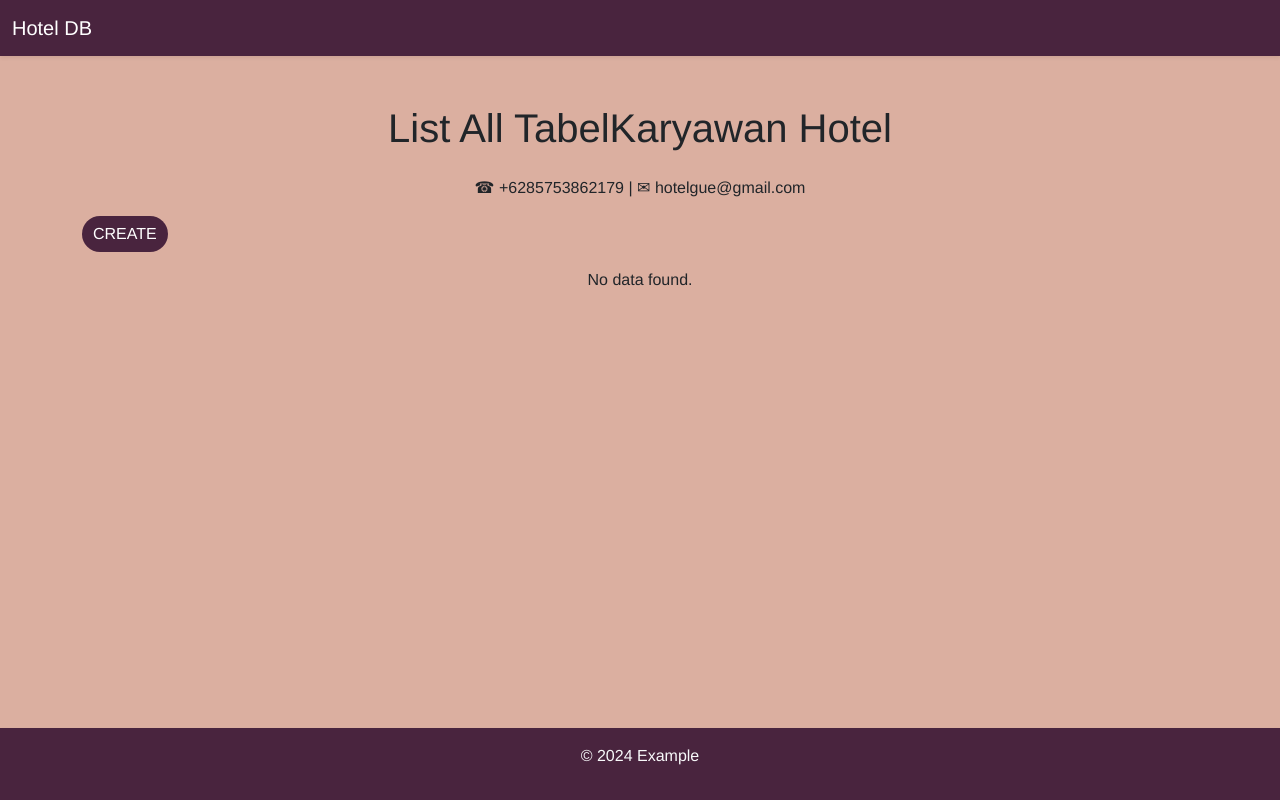
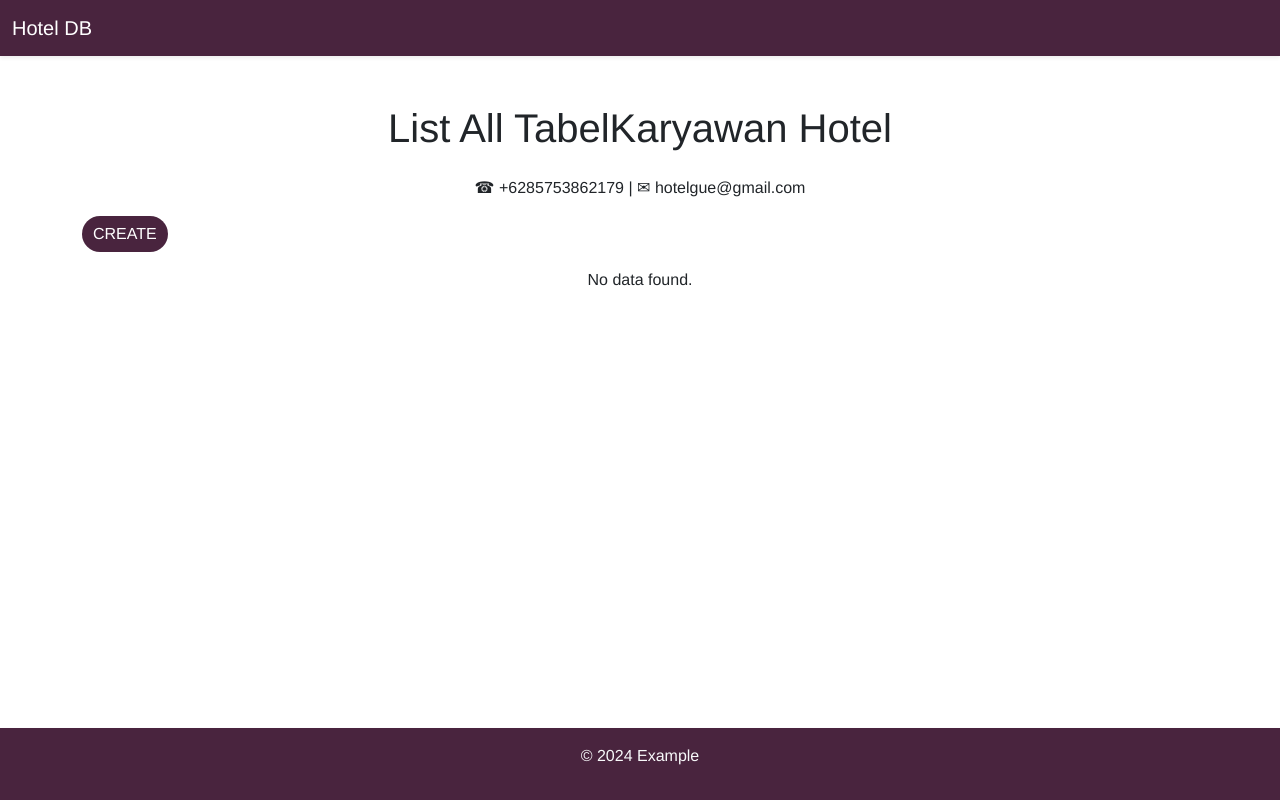
Before and after one commit to naufalfzml/Project-Akhir-BasisData, a Flask app: page /tableKaryawan in a window 1280 px wide. Run offline with Flask 3, Linux system fonts and the light colour scheme.

Commit message:
hapus bg

```diff
--- a/app/static/styleKamarHotel.css
+++ b/app/static/styleKamarHotel.css
@@ -1,6 +1,6 @@
 body, html {
     font-family: 'Franklin Gothic Medium', 'Arial Narrow', Arial, sans-serif;
-    background-color: #DBAFA0;
+    /* background-color: #DBAFA0; */
     height: 100%;
 }
 
--- a/app/static/styleLayananTambahan.css
+++ b/app/static/styleLayananTambahan.css
@@ -1,6 +1,6 @@
 body, html {
     font-family: 'Franklin Gothic Medium', 'Arial Narrow', Arial, sans-serif;
-    background-color: #DBAFA0;
+    /* background-color: #DBAFA0; */
     height: 100%;
 }
 
--- a/app/static/styleReservasiKamar.css
+++ b/app/static/styleReservasiKamar.css
@@ -1,6 +1,6 @@
 body, html {
     font-family: 'Franklin Gothic Medium', 'Arial Narrow', Arial, sans-serif;
-    background-color: #DBAFA0;
+    /* background-color: #DBAFA0; */
     height: 100%;
 }
 
--- a/app/static/styleReservasiLayanan.css
+++ b/app/static/styleReservasiLayanan.css
@@ -1,6 +1,6 @@
 body, html {
     font-family: 'Franklin Gothic Medium', 'Arial Narrow', Arial, sans-serif;
-    background-color: #DBAFA0;
+    /* background-color: #DBAFA0; */
     height: 100%;
 }
 
--- a/app/static/styleTabelKaryawan.css
+++ b/app/static/styleTabelKaryawan.css
@@ -1,6 +1,6 @@
 body, html {
     font-family: 'Franklin Gothic Medium', 'Arial Narrow', Arial, sans-serif;
-    background-color: #DBAFA0;
+    /* background-color: #DBAFA0; */
     height: 100%;
 }
 
--- a/app/static/styleTamuHotel.css
+++ b/app/static/styleTamuHotel.css
@@ -1,6 +1,6 @@
 body, html {
     font-family: 'Franklin Gothic Medium', 'Arial Narrow', Arial, sans-serif;
-    background-color: #DBAFA0;
+    /* background-color: #DBAFA0; */
     height: 100%;
 }
 
```
Also changed, not shown: app/templates/images/KamarHotel.png, app/templates/images/KaryawanHotel.png, app/templates/images/LayananTambahan.png, app/templates/images/ReservasiKamar.png, app/templates/images/ReservasiLayanan.png, app/templates/images/TamuHotel.png.
